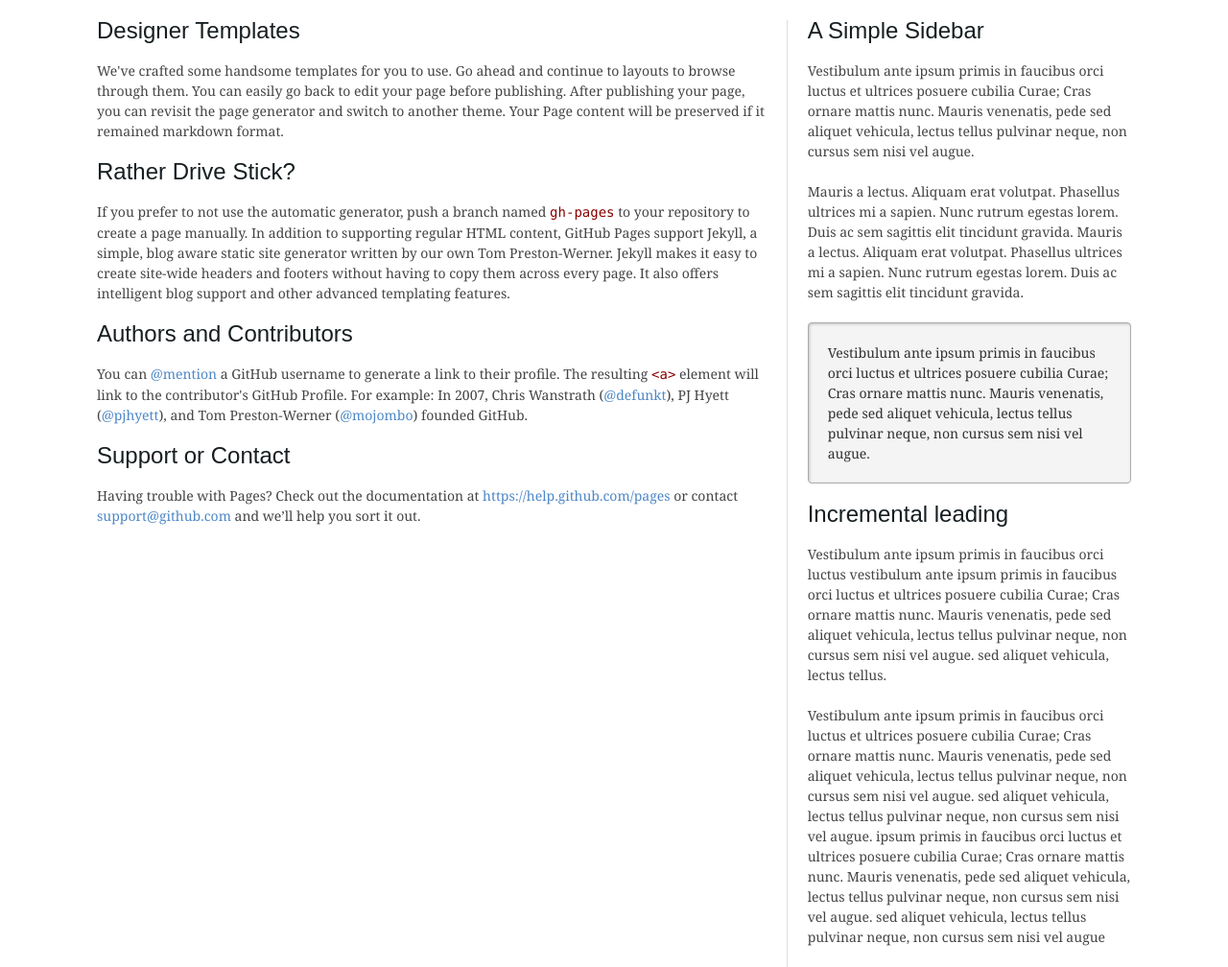
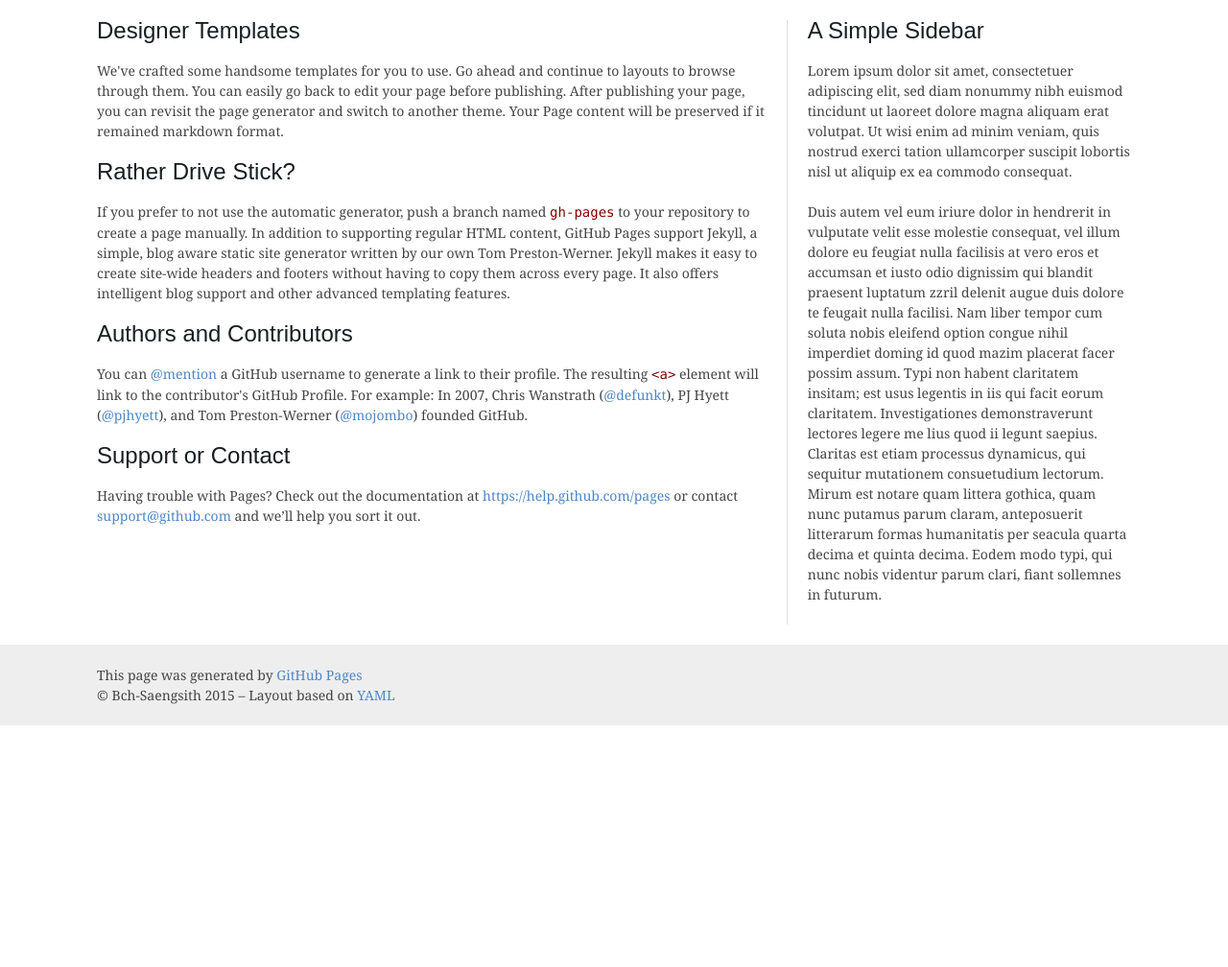
Before and after one commit to saengsith/saengsith.github.io, a website: page index.html in a window 1280 px wide. Shown: the part 483-1491 px from the top of the page at 96% size. After the commit the page ends 1239 px from the top, so only its background shows below. Drawn offline with Linux system fonts and the light colour scheme; a web font is replaced by a local one.

Commit message:
edit index.html

```diff
--- a/index.html
+++ b/index.html
@@ -84,12 +84,8 @@
         <aside class="ym-g33 ym-gr">
           <div class="ym-gbox-right ym-clearfix">
             <h3>A Simple Sidebar </h3>
-            <p>Vestibulum ante ipsum primis in faucibus orci luctus et ultrices  posuere cubilia Curae; Cras ornare mattis nunc. Mauris venenatis, pede  sed aliquet vehicula, lectus tellus pulvinar neque, non cursus sem nisi vel augue.</p>
-            <p>Mauris a lectus. Aliquam erat volutpat. Phasellus ultrices mi a sapien. Nunc rutrum egestas lorem. Duis ac sem sagittis elit tincidunt gravida. Mauris a lectus. Aliquam erat volutpat. Phasellus ultrices mi a sapien. Nunc rutrum egestas lorem. Duis ac sem sagittis elit tincidunt gravida.</p>
-            <p class="box info">Vestibulum ante ipsum primis in faucibus orci luctus et ultrices posuere cubilia Curae; Cras ornare mattis nunc. Mauris venenatis, pede sed aliquet  vehicula, lectus tellus pulvinar neque, non cursus sem nisi vel augue.</p>
-            <h3>Incremental leading</h3>
-            <p>Vestibulum ante ipsum  primis in faucibus orci luctus vestibulum ante ipsum primis in faucibus  orci luctus et ultrices posuere cubilia Curae; Cras ornare mattis nunc. Mauris venenatis, pede sed aliquet vehicula, lectus tellus pulvinar neque, non cursus sem nisi vel augue. sed aliquet vehicula, lectus  tellus.</p>
-            <p>Vestibulum ante ipsum primis in faucibus orci luctus et ultrices posuere cubilia Curae; Cras ornare  mattis nunc. Mauris venenatis, pede sed aliquet vehicula, lectus tellus  pulvinar neque, non cursus sem nisi vel augue. sed aliquet vehicula, lectus tellus pulvinar neque, non cursus sem nisi vel augue. ipsum  primis in faucibus orci luctus et ultrices posuere cubilia Curae; Cras  ornare mattis nunc. Mauris venenatis, pede sed aliquet vehicula, lectus tellus pulvinar neque, non cursus sem nisi vel augue. sed aliquet  vehicula, lectus tellus pulvinar neque, non cursus sem nisi vel augue</p>
+            <p>Lorem ipsum dolor sit amet, consectetuer adipiscing elit, sed diam nonummy nibh euismod tincidunt ut laoreet dolore magna aliquam erat volutpat. Ut wisi enim ad minim veniam, quis nostrud exerci tation ullamcorper suscipit lobortis nisl ut aliquip ex ea commodo consequat. </p>
+            <p> Duis autem vel eum iriure dolor in hendrerit in vulputate velit esse molestie consequat, vel illum dolore eu feugiat nulla facilisis at vero eros et accumsan et iusto odio dignissim qui blandit praesent luptatum zzril delenit augue duis dolore te feugait nulla facilisi. Nam liber tempor cum soluta nobis eleifend option congue nihil imperdiet doming id quod mazim placerat facer possim assum. Typi non habent claritatem insitam; est usus legentis in iis qui facit eorum claritatem. Investigationes demonstraverunt lectores legere me lius quod ii legunt saepius. Claritas est etiam processus dynamicus, qui sequitur mutationem consuetudium lectorum. Mirum est notare quam littera gothica, quam nunc putamus parum claram, anteposuerit litterarum formas humanitatis per seacula quarta decima et quinta decima. Eodem modo typi, qui nunc nobis videntur parum clari, fiant sollemnes in futurum. </p>
           </div>
         </aside>
       </section>
```
